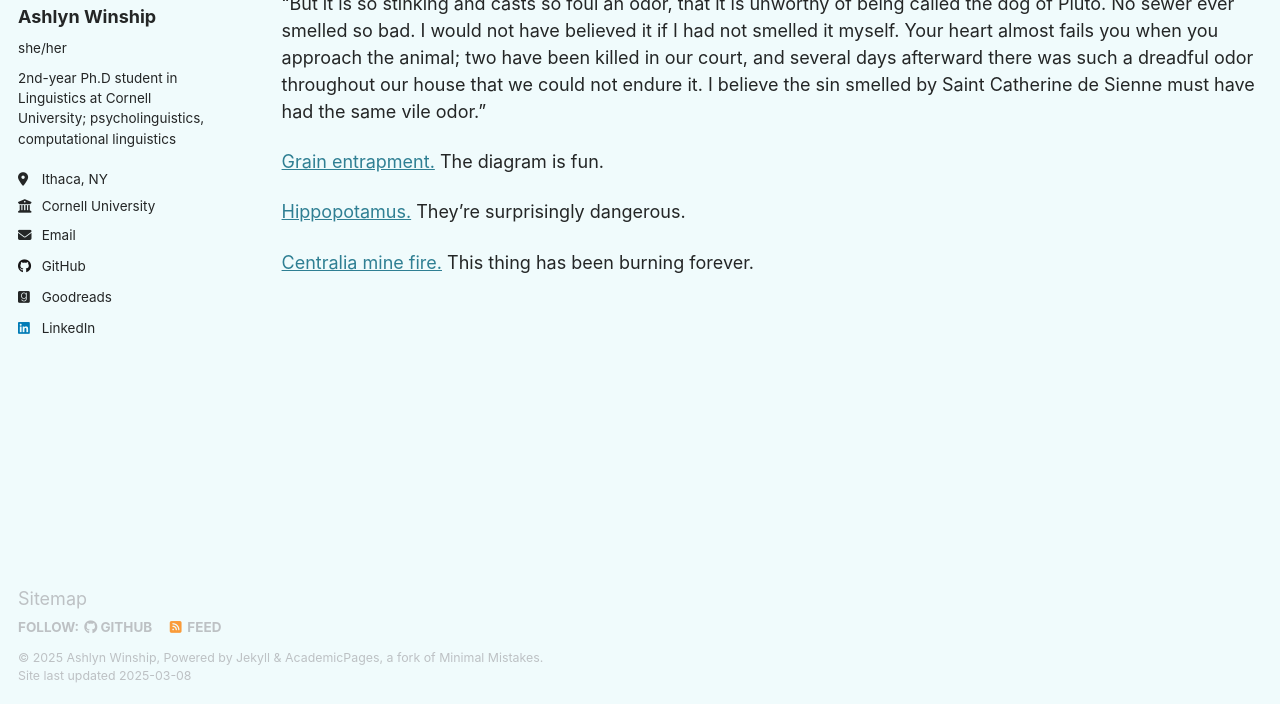
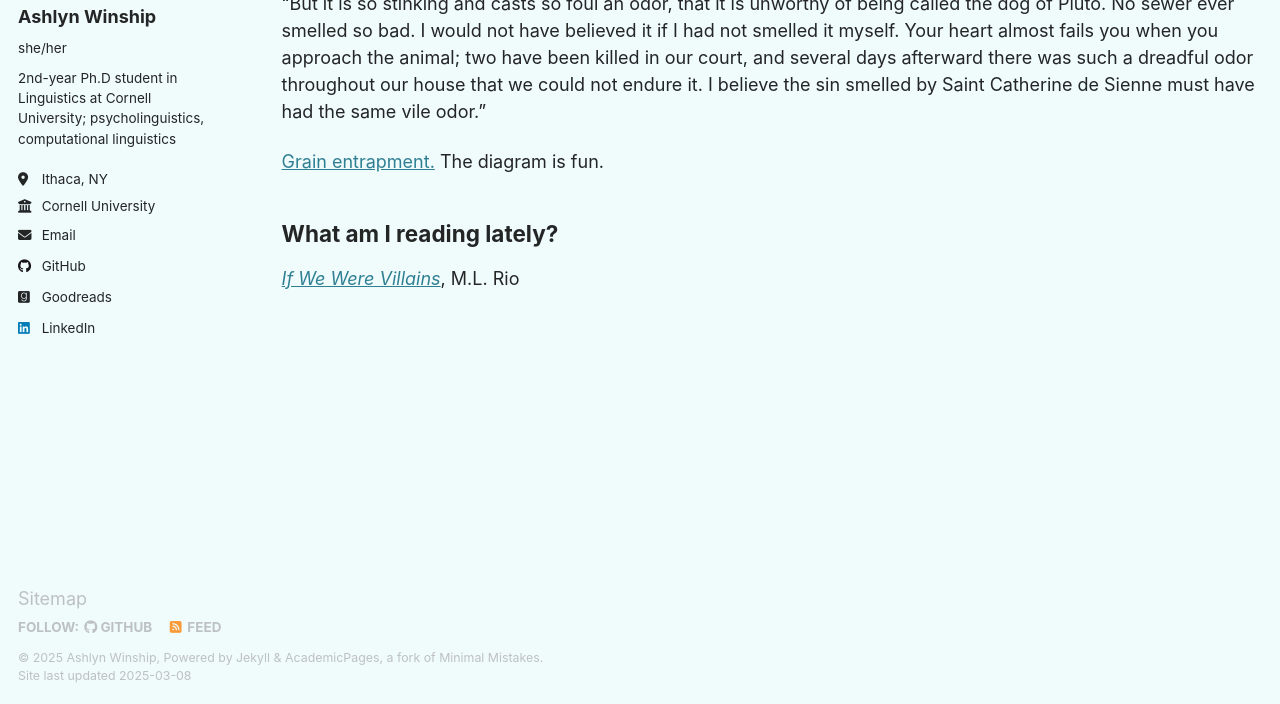
Before and after one commit to ashlynwinship/ashlynwinship.github.io, a Jekyll site: the page built from _pages/fun.md, in a window 1280 px wide and 989 px high, cut to the strip 285-989 px from the top of the window. Built offline with Jekyll 4.4.1, drawn with Linux system fonts in a browser that asks for light colours.

Commit message:
Update fun.md

```diff
--- a/_pages/fun.md
+++ b/_pages/fun.md
@@ -13,6 +13,6 @@ author_profile: true
 
 <a target="_blank" rel="noopener" href="https://en.wikipedia.org/wiki/Grain_entrapment">Grain entrapment.</a> The diagram is fun.
 
-<a target="_blank" rel="noopener" href="https://en.wikipedia.org/wiki/Hippopotamus">Hippopotamus.</a> They're surprisingly dangerous.
+## What am I reading lately?
 
-<a target="_blank" rel="noopener" href="https://en.wikipedia.org/wiki/Centralia_mine_fire">Centralia mine fire.</a> This thing has been burning forever.
+<a target="_blank" rel="noopener" href="https://www.goodreads.com/book/show/30319086-if-we-were-villains"><i>If We Were Villains</i></a>, M.L. Rio
```
